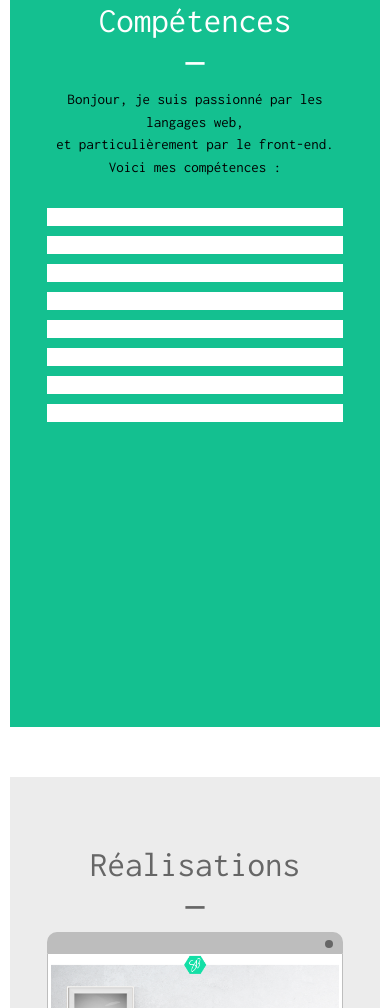
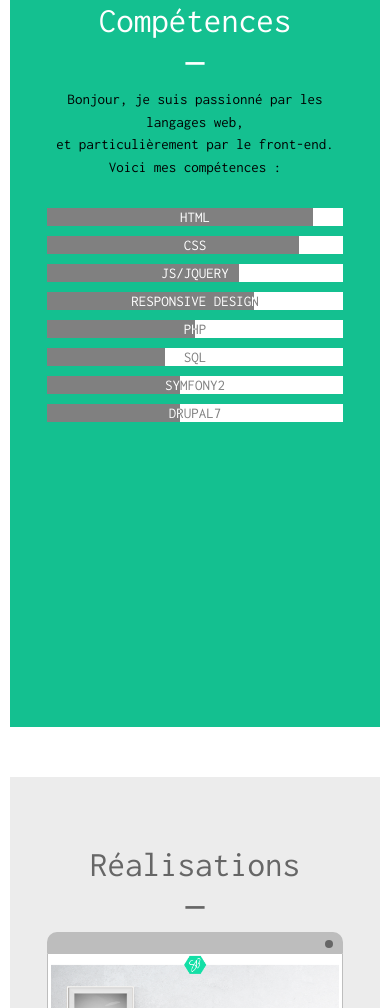
Before and after one commit to samuelbillaud/samuelbillaud.github.io, a website: page index.html in a window 390 px wide. Shown: the part 951-1959 px from the top of the page. Drawn offline with Linux system fonts and the light colour scheme.

Commit message:
:construction: Tablet Menu, Active Section, Load Skills (kill jquery)

```diff
--- a/css/style.css
+++ b/css/style.css
@@ -65,6 +65,20 @@ header {
 	width: 100%;
 }
 
+header.position-absolute-menu {
+    display: none;
+    position: absolute;
+    top: 100%;
+    left: 0;
+}
+
+header.position-fixed-menu {
+    display: block;
+    position: fixed;
+    top: 0;
+    left: 0
+}
+
 header nav.menu {
 	position: absolute;
 	top: 100%;
@@ -114,6 +128,11 @@ header nav ul li a {
 	font-size: 15px;
 	font-weight: 500;
 	text-decoration: none;
+}
+
+header nav ul li:nth-child(1n+2) a.active {
+    border-bottom: 1px solid #000;
+    padding: 6px 15px;
 }
 
 .bouton-menu {
@@ -267,39 +286,38 @@ DEBUT A PROPOS
 	top: 0;
 	height: 100%;
     overflow: hidden;
+    transition: 2s all ease-in-out;
 }
 
 .barres .barre span {
     position: absolute;
 	display: block;
-	/*width: JS;*/
 	height: 100%;
 	text-align: center;
     text-transform: uppercase;
 }
 
-.positive {
-	/*width: JS*/
+.barres .barre.positive {
 	background-color: #808080;
 	left: 0;
-
+    width: 0;
 }
 
-.positive span {
+.barres .barre.positive span {
+    color: #fff;
     left: 0;
-	color: #fff;
 }
 
-.negative {
-	/*width: JS*/
+.barres .barre.negative {
+	width: 100%;
 	background-color: #fff;
     right: 0;
-
 }
 
-.negative span {
+.barres .barre.negative span {
+    color: #808080;
     right: 0;
-	color: #808080;
+    width: 100%;
 }
 
 /*----------
@@ -498,13 +516,13 @@ DEBUT RESPONSIVE
 		display: inline-block;
 	}
 
-	header nav {
+	header nav.menu {
 		display: inline-block;
 		text-align: center;
         top: 0;
-		/*height: 100%;*/
+        right: initial;
+		height: 100%;
 		width: 100%;
-	/*	height: JS; */
 		z-index: 1;
 		background-color: white;
 	}
@@ -527,8 +545,8 @@ DEBUT RESPONSIVE
 		opacity: 0.8;
 		height: 17px;
 		margin-top: 35px;
-		padding: 5px 5px;
-		border-bottom: 1px solid black;
+		padding: 6px 0;
+		border-bottom: 2px solid black;
 	}
 
 	header nav ul li:nth-child(1n+2) a {
@@ -551,7 +569,14 @@ DEBUT RESPONSIVE
 	header nav ul li:nth-child(1n+2):hover {
 		background-color: #666666;
 		opacity: 1;
-		border-bottom: 1px solid white;
+    }
+
+    header nav ul li:nth-child(1n+2) a.active {
+        border-bottom: 2px solid #666666;
+    }
+
+    header nav ul li:nth-child(1n+2) a.aproposcompetences.active {
+        border-bottom: 2px solid #fff;
     }
 
 	.presentation-projet h4 {
--- a/index.html
+++ b/index.html
@@ -37,7 +37,7 @@
         <nav class="menu">
           <ul>
             <li>
-              <a href="#" data-menuanchor="accueil" class="accueilparallax">
+              <a href="#" data-menuanchor="accueil" class="accueilparallax active">
                 <img src="images/logo/logo_autres.png" alt="logo SB">
               </a>
             </li>
--- a/js/script.js
+++ b/js/script.js
@@ -1,8 +1,13 @@
-$(document).ready(function() {
+document.addEventListener('DOMContentLoaded', () => {
     const home = document.querySelector('.accueil');
     const homeLink = document.querySelector('.accueil a');
     const menuItems = document.querySelectorAll('nav ul li a');
     const elementToScroll = [homeLink, ...menuItems];
+
+    const sections = [...document.querySelectorAll('.wrapper section')];
+    const homeParallax = document.querySelector('.accueilparallax');
+    const aboutSkills = document.querySelector('.aproposcompetences');
+    const header = document.querySelector('header');
 
     elementToScroll.forEach(element => {
         const anchorName = element.getAttribute("data-menuanchor");
@@ -42,52 +47,82 @@ $(document).ready(function() {
     }
     //FIN PARALLAX SECTION ACCUEIL
 
+    //DEBUT COMPETENCES
+    const loadSkills = () => {
+        document.querySelectorAll('.barres .barre span').forEach(element => {
+            element.style.width = `${document.querySelector('.barres').offsetWidth}px`;
+        });
+
+        document.querySelectorAll('.barres').forEach(element => {
+            const percentage = parseFloat(element.getAttribute('data-pourcentage'));
+            element.querySelector('.positive').style.width = `${percentage}%`;
+            element.querySelector('.negative').style.width = `${100 - percentage}%`;
+        });
+    }
+    //FIN COMPETENCES
+
 	//DEBUT HAUTEUR REALISATIONS
     const displayHeight = () => {
         const percentage = 69.6;
-        const visualProject = document.querySelector('.visuel-projet');
+        const visualProject = document.querySelectorAll('.visuel-projet');
         const listProject = document.querySelectorAll('.realisations ul li');
-        const height = (visualProject.offsetWidth * percentage) / 100;
-        visualProject.style.height = `${height}px`;
+
+        const height = (visualProject[0].offsetWidth * percentage) / 100;
+        visualProject.forEach(element => element.style.height = `${height}px`);
         listProject.forEach(element => element.style.height = `${height}px`);
     }
     //FIN HAUTEUR REALISATIONS
 
+    // DEBUT METTRE UNE SECTION ACTIVE
+    const isActivedSection = element => element.classList.contains('active');
+
+    const getTopPosition = element => element.offsetTop;
+    const getBottomPosition = element => getTopPosition(element) + element.offsetHeight;
+
+    const getAllPosition = element => ({
+        top: getTopPosition(element),
+        bottom: getBottomPosition(element),
+    });
+
+    const sectionsPositions = sections
+        .map(element => getAllPosition(element));
+
+    const getSelectedSectionIndex = () => sectionsPositions.findIndex(element =>
+        (window.scrollY >= element.top) && (window.scrollY < element.bottom));
+
+    const activeSection = index => {
+        const activeElement = [...menuItems].find(element => element.classList.contains('active'));
+        const elementToActivate = [...menuItems][index];
+        if (!isActivedSection(elementToActivate)) {
+            activeElement.classList.remove('active');
+            elementToActivate.classList.add('active');
+        }
+    }
+    // DEBUT METTRE UNE SECTION ACTIVE
 
 	//DEBUT MENU ORDI/TABLETTE
-	function positionMenu() {
-		positionFenetre = $(window).scrollTop();
-		bottomOfOpening = $('.accueil').position().top + $('.accueil').height();
-		windowHeight = $(window).height();
-		compareWindowHeight = ( windowHeight - 70 ) + "px";
-		header = $('header');
+    const getPositionMenu = () => (
+        (home.offsetTop + home.offsetHeight) > window.scrollY
+            ? 'absolute'
+            : 'fixed'
+    );
 
-		if (bottomOfOpening > positionFenetre) {
-			header.css({
-				'display' : 'none',
-				'position' : 'absolute',
-				'top' : '100%',
-				'left' : '0'
-			});
-		} else {
-			header.css({
-				'display' : 'block',
-				'position' : 'fixed',
-				'top' : '0',
-				'left' : '0'
-			});
-		}
-	}
+    const positionMenu = () => {
+        const className = `position-${getPositionMenu()}-menu`;
+        if (!header.classList.contains(className)) {
+            header.classList.remove(...header.classList);
+            header.classList.add(className);
+        }
+    };
 	//FIN MENU ORDI/TABLETTE
 
-	$(window).scroll(function() {
-		var aproposcompetences = $(".aproposcompetences");
-		var accueilparallax = $(".accueilparallax");
-        displayHeight();
-		positionMenu();
+    displayHeight();
 
-		if(accueilparallax.hasClass("active")) {
-            parallaxHome();
-		}
-	});
+    window.addEventListener('scroll', () => {
+        activeSection(getSelectedSectionIndex());
+        positionMenu();
+
+        if (isActivedSection(homeParallax)) parallaxHome();
+        if (isActivedSection(aboutSkills)) loadSkills();
+    });
 });
```
Also changed, not shown: 1 other file. Lines whose indentation alone changed are shown as unchanged.
